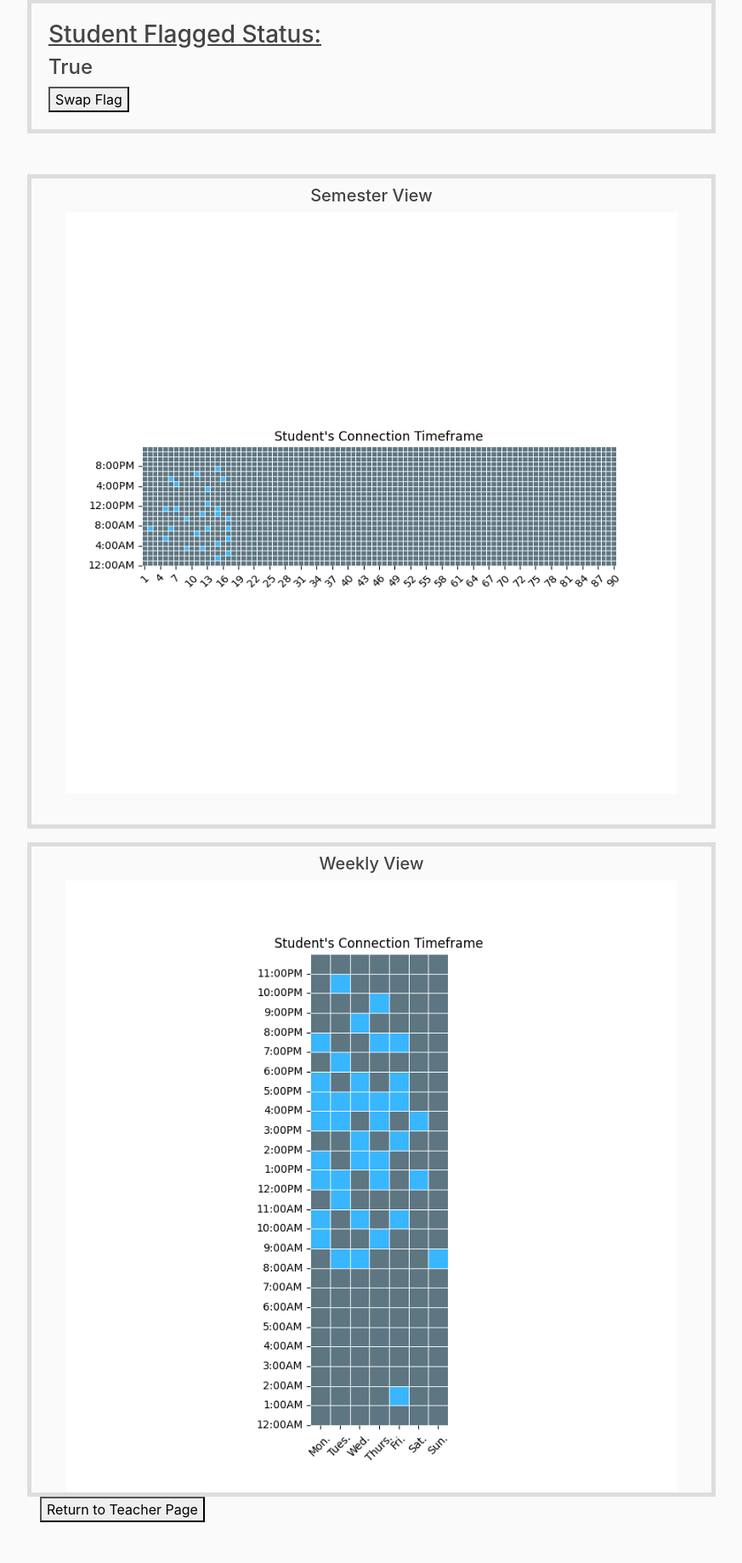
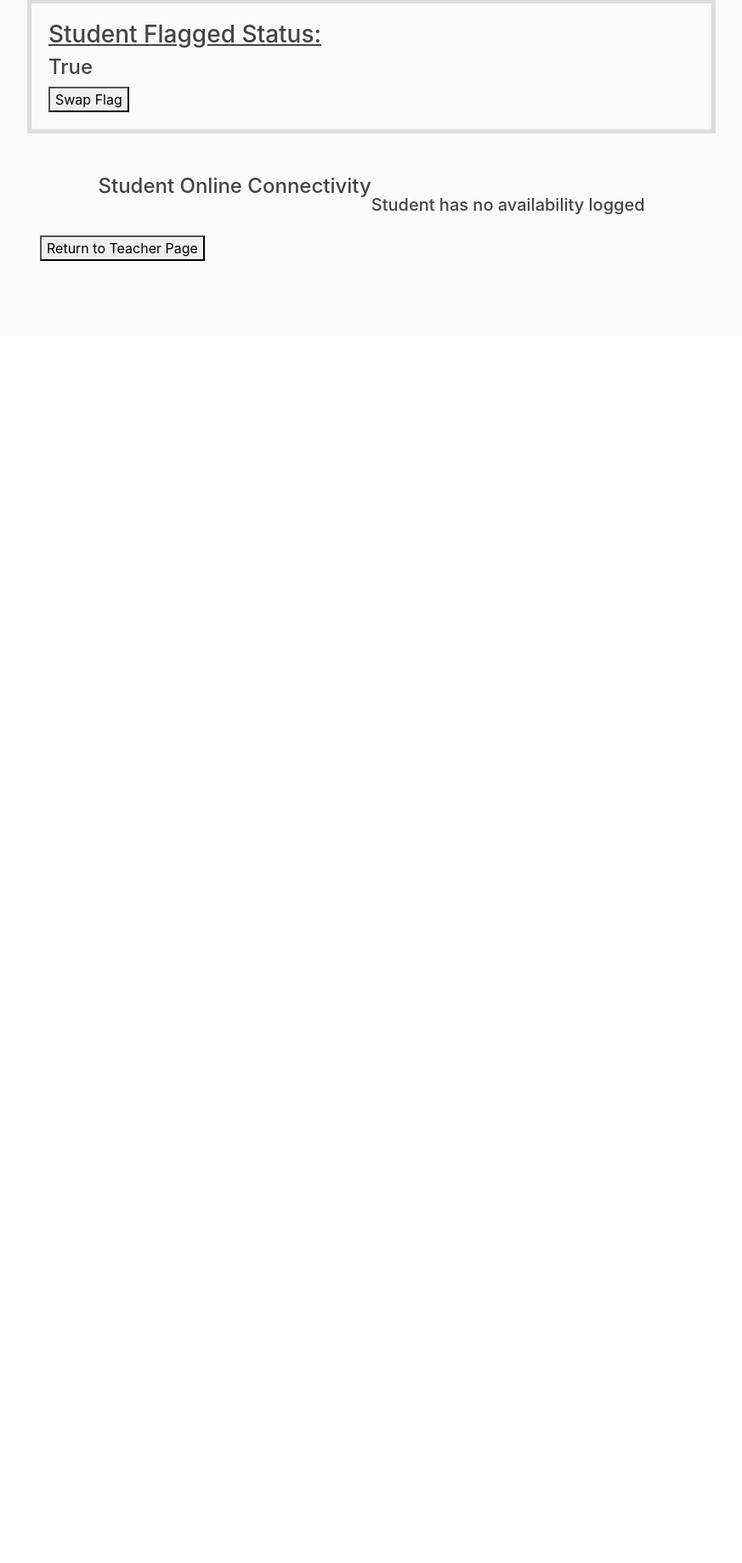
Before and after one commit to kevkilbourne/DigiPackWebpage, a Django app: template DigitalBackpack/templates/DigitalBackpack/viewstudent.html in a window 1280 px wide. Shown: the part 404-2243 px from the top of the page at 85% size, without its empty margins (203-1076 px from the left). After the commit the page ends 711 px from the top, so only its background shows below. Run offline with Django 4.2, Linux system fonts and the light colour scheme; the template is opened without the code that fills it: values that come from a table or form of the project are taken from there, others are empty; tables that the repository leaves empty hold one stand-in row (values such as "Sample post"); parts of the project's set-up code (start-up, migrations or seed data) failed here and were passed over; some libraries are stand-ins or nearby versions.

Commit message:
Added Basic Logic for Incomplete Accounts

```diff
--- a/DigitalBackpack/templates/DigitalBackpack/viewstudent.html
+++ b/DigitalBackpack/templates/DigitalBackpack/viewstudent.html
@@ -80,7 +80,11 @@
       <div class="row">
         <div class="col mb-2">
           <h3 style="text-decoration: underline;">Student's Name:</h3>
+	  {% if student.first %}
             <h4 id="studentfullname">{{student.first}} {{student.last}}</h4>
+	  {% else %}
+	    <h4 id="studentfullname">Student has not yet registered/completed their account</h4>
+	  {% endif %}
         </div>
       </div>
 
@@ -99,6 +103,7 @@
           <h4 id="studentflagged">{{student.flagged}}</h4>
           <form method = "post">
             {% csrf_token %}
+	    <input type="hidden" name="studentID" value={{ student.id }}>
             <button id="studentFlag1" name="flagStudent" class="notFlagged" formaction="{% url 'view_student' %}">Swap Flag</button>
           </form>
         </div>
@@ -106,6 +111,8 @@
 
       <!-- Student Heatmap row -->
       <div class="row">
+	<h4>Student Online Connectivity</h4>
+	{% if onlineconnectivity %}
           <div class="img_div text-center mb-3">
             <h5 class="mt-2 mb-2">Semester View</h5>
             <img class="weekly_heatmap" src="{% static 'Users/Students/student_x/semester_heatmap_student_x.png' %}" alt="Semester Heatmap" style="width: 90%; height: 90%">
@@ -113,8 +120,13 @@
 
           <div class="img_div text-center">
             <h5 class="mt-2 mb-2">Weekly View</h5>
-          <img class="semester_heatmap" src="{% static 'Users/Students/student_x/weekly_heatmap_student_x.png' %}" alt="Weekly Heatmap" style="width: 90%;">
+            <img class="semester_heatmap" src="{% static 'Users/Students/student_{{student.username}}/student_{{student.username}}_heatmap.png' %}" alt="Weekly Heatmap" style="width: 90%;">
           </div>
+	{% else %}
+	  <div class="text-center mb-3">
+	    <br><h5>Student has no availability logged</h5>
+	  </div>
+	{% endif %}
 
       </div>
 
```
Lines whose indentation alone changed are shown as unchanged.
